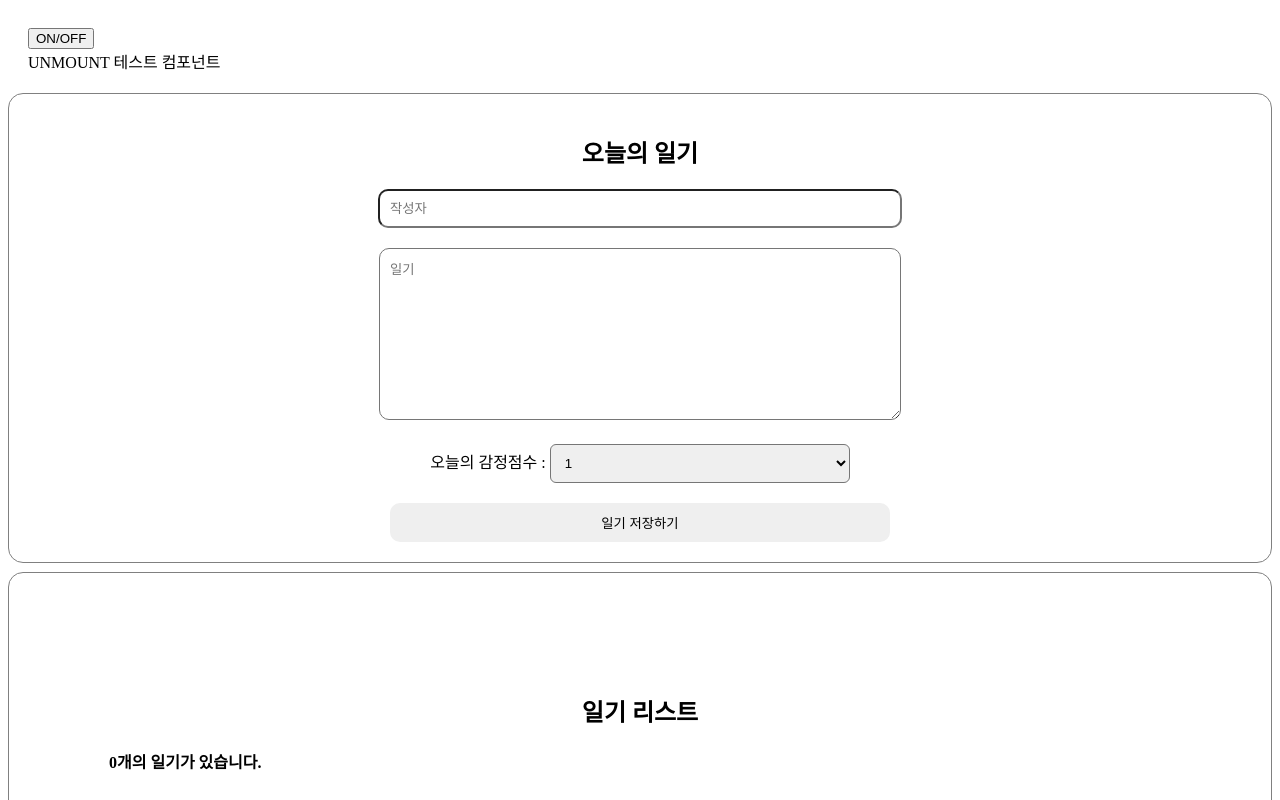
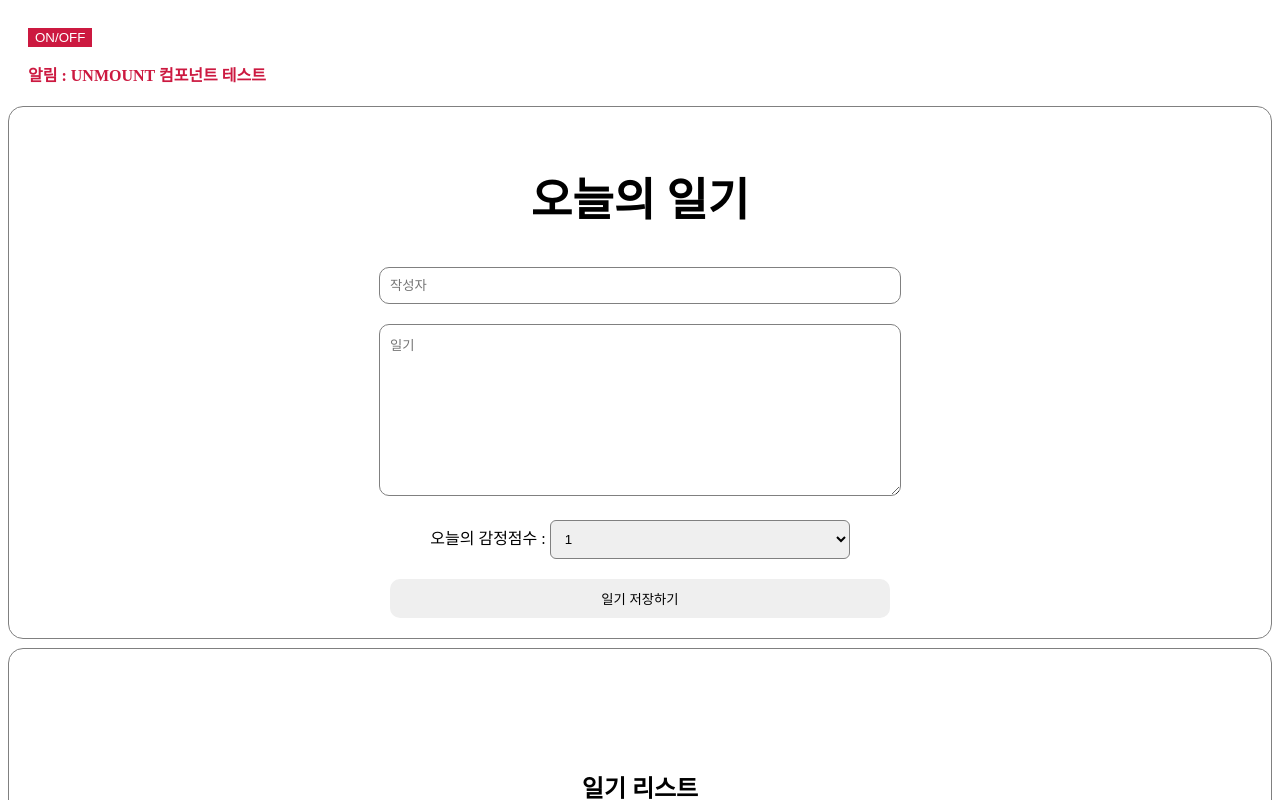
Before and after one commit to taesubyun/react-diary-editor, a React (Create React App) app: page / in a window 1280 px wide. Both pictures are taken after a click on the button "ON/OFF". Shown: the top 800 px of the page. Built offline with nearby package versions, Linux system fonts and the light colour scheme.

Commit message:
style : 일부 CSS 스타일 구현

```diff
--- a/src/App.css
+++ b/src/App.css
@@ -3,6 +3,11 @@
     border-radius: 15px;
     text-align: center;
     padding: 20px;
+}
+
+.DiaryEditor h2 {
+    font-size: 45px;
+    font-weight: bold;
 }
 
 .DiaryEditor input,
@@ -12,12 +17,14 @@ textarea {
     padding: 10px;
     outline: none;
     border-radius: 10px;
+    border: 1px solid grey;
 }
 
 .DiaryEditor textarea {
     height: 150px;
     outline: none;
     border-radius: 10px;
+    border: 1px solid grey;
 }
 
 .DiaryEditor select {
@@ -26,6 +33,7 @@ textarea {
     margin-bottom: 20px;
     outline: none;
     border-radius: 6px;
+    border: 1px solid grey;
 }
 
 .DiaryEditor button {
@@ -53,7 +61,7 @@ textarea {
 /* Item */
 
 .DiaryItem {
-    background-color: #afb9c8;
+    background-color: #7dabf0;
     border-radius: 10px;
     margin-bottom: 10px;
     padding: 20px;
@@ -73,3 +81,16 @@ textarea {
     font-weight: bold;
     margin: 30px 0;
 }
+
+/* unmounttest */
+.Unmounttest {
+    padding-top: 15px;
+    color: rgb(204, 25, 64);
+    font-weight: bold;
+}
+
+.UnmountBtn {
+    border: 1px solid rgb(204, 25, 64);
+    color: white;
+    background-color: rgb(204, 25, 64);
+}
--- a/src/Lifecycle.js
+++ b/src/Lifecycle.js
@@ -57,7 +57,7 @@ const UnmountTest = () => {
         };
     }, []);
 
-    return <div>UNMOUNT 테스트 컴포넌트 </div>;
+    return <div className='Unmounttest'> 알림 : UNMOUNT 컴포넌트 테스트 </div>;
 };
 
 const LifeCycle = () => {
@@ -66,7 +66,9 @@ const LifeCycle = () => {
 
     return (
         <div style={{ padding: 20 }}>
-            <button onClick={toggle}>ON/OFF</button>
+            <button className='UnmountBtn' onClick={toggle}>
+                ON/OFF
+            </button>
             {isVisible && <UnmountTest />}
         </div>
     );
```
